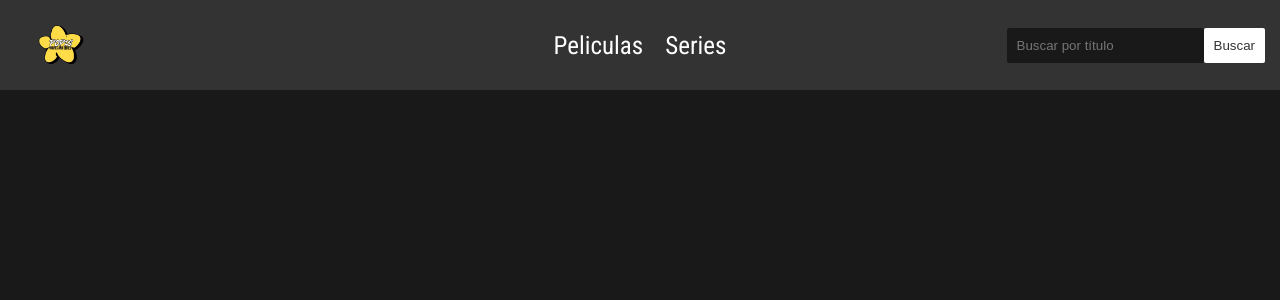
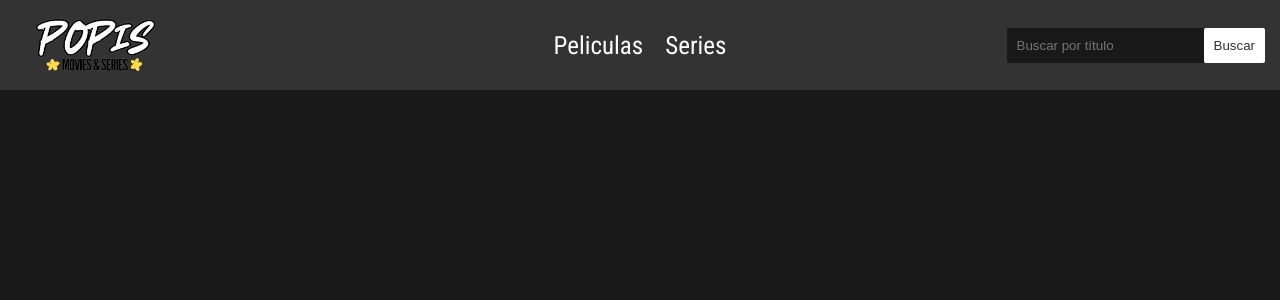
Before and after one commit to micasaul/peliculas_app, a React (Vite) app: page / in a window 1280 px wide. Shown: the top 300 px of the page. Built offline with nearby package versions, Linux system fonts and the light colour scheme; no server answers; a web font is replaced by a local one.

Commit message:
Update logo file names and adjust header styles for consistency

```diff
--- a/index.html
+++ b/index.html
@@ -2,7 +2,7 @@
 <html lang="en">
   <head>
     <meta charset="UTF-8" />
-    <link rel="icon" type="image/png" href="/src/assets/Logo.png"/>
+    <link rel="icon" type="image/png" href="/src/assets/logo.png"/>
     <meta name="viewport" content="width=device-width, initial-scale=1.0" />
     <title>movies and series</title>
   </head>
--- a/src/components/Header.jsx
+++ b/src/components/Header.jsx
@@ -1,6 +1,6 @@
 import {useNavigate } from 'react-router-dom';
 import PropTypes from 'prop-types';
-import logo from "../assets/Logo_text.png";
+import logo from "../assets/logo_text.png";
 import "../styles/header.css";
 
 const Header = ({busqueda, setBusqueda}) => {
--- a/src/styles/header.css
+++ b/src/styles/header.css
@@ -30,8 +30,8 @@ header{
 .logo{
     display: flex;
     justify-content: left;
-    margin-left: 10px;
-    height: 70px;
+    margin:0 0 0 10px;
+    height: 55px;
 }
 
 .menu{
```
Also changed, not shown: src/assets/Logo.png, src/assets/Logo_text.png.
